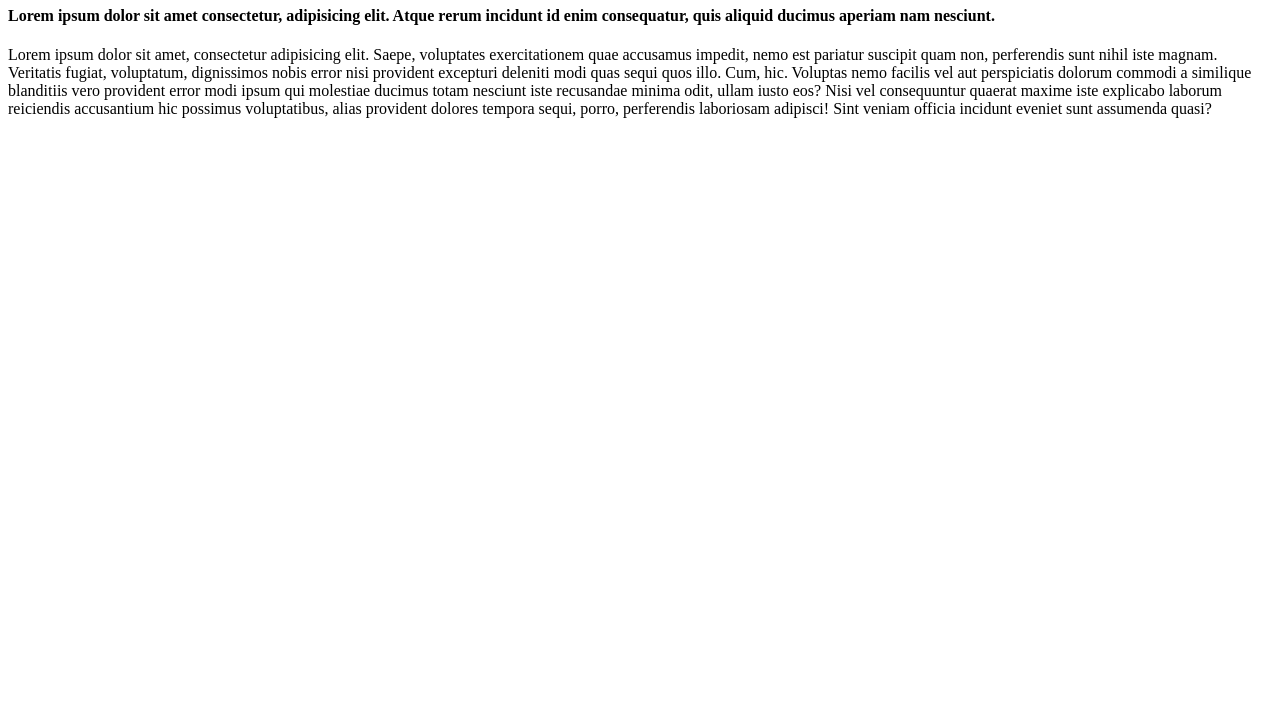
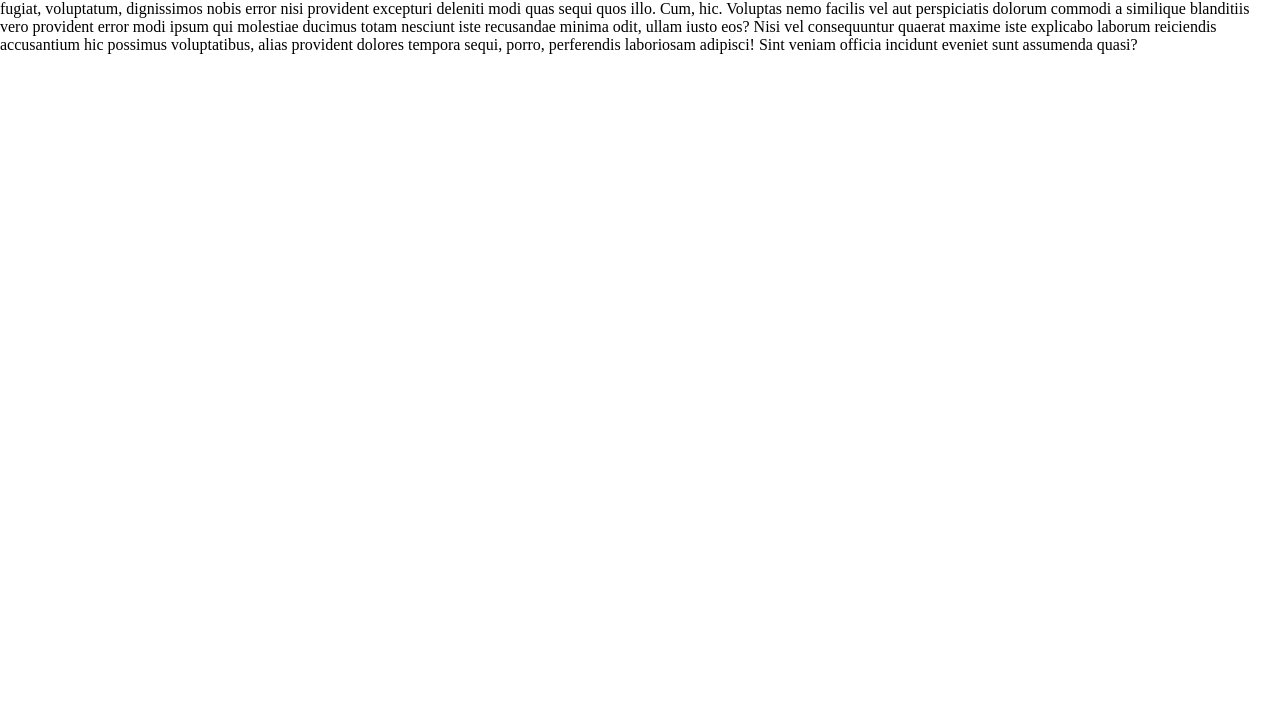
Before and after one commit to NAENG26091989/git-course, a plain HTML site: page index.html in a window 1280 px wide. Shown: the part 73-800 px from the top of the page. Drawn offline with Linux system fonts and the light colour scheme.

Commit message:
new file css

```diff
--- a/index.html
+++ b/index.html
@@ -1,8 +1,7 @@
 <!DOCTYPE html>
 <html lang="en">
 <head>
-    <meta charset="UTF-8">
-    <meta http-equiv="X-UA-Compatible" content="IE=edge">
+   <link rel="stylesheet" href="style.css">
     <meta name="viewport" content="width=device-width, initial-scale=1.0">
     <title>GitHub</title>
 </head>
--- a/style.css
+++ b/style.css
@@ -0,0 +1,5 @@
+*{
+    margin: 0;
+    padding: 0;
+    box-sizing: border-box;
+}
```
